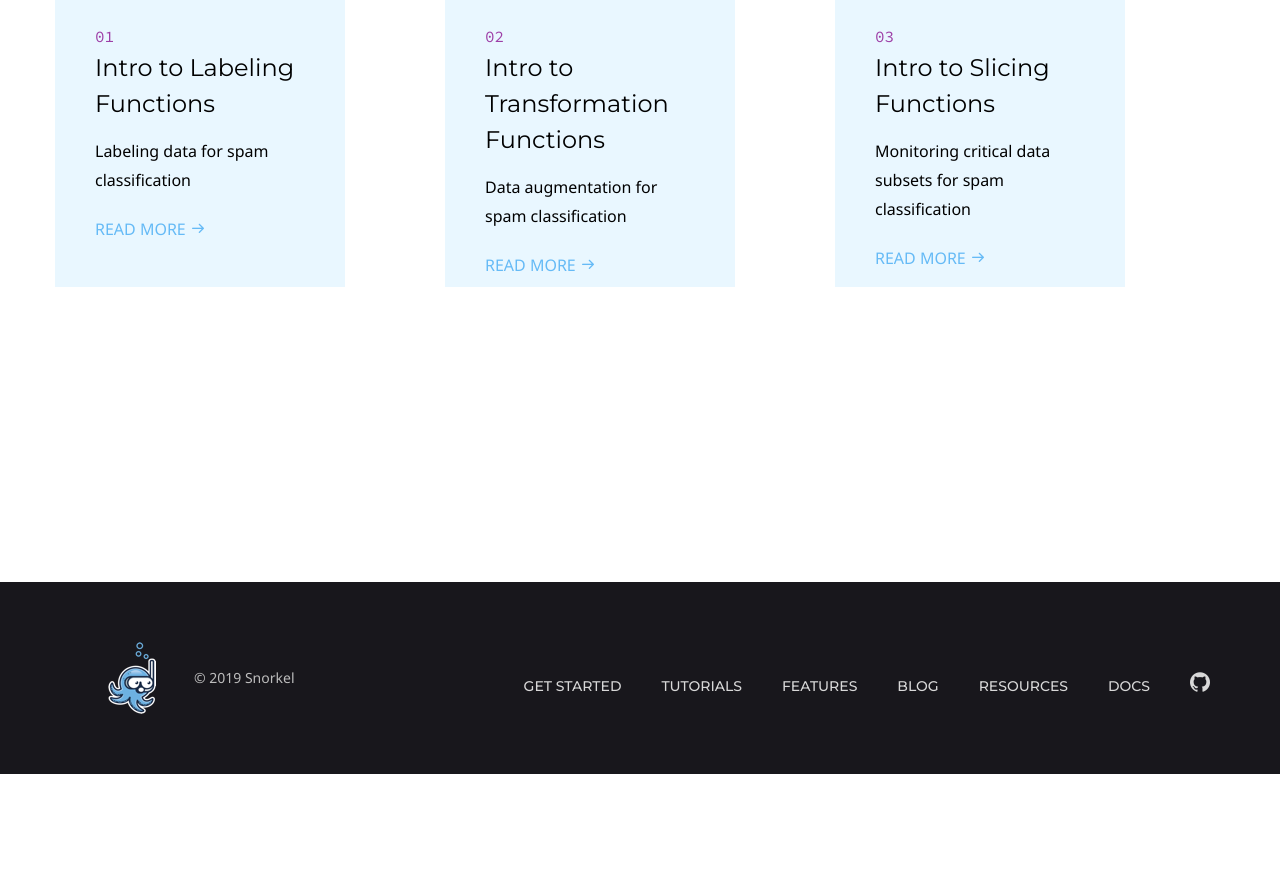
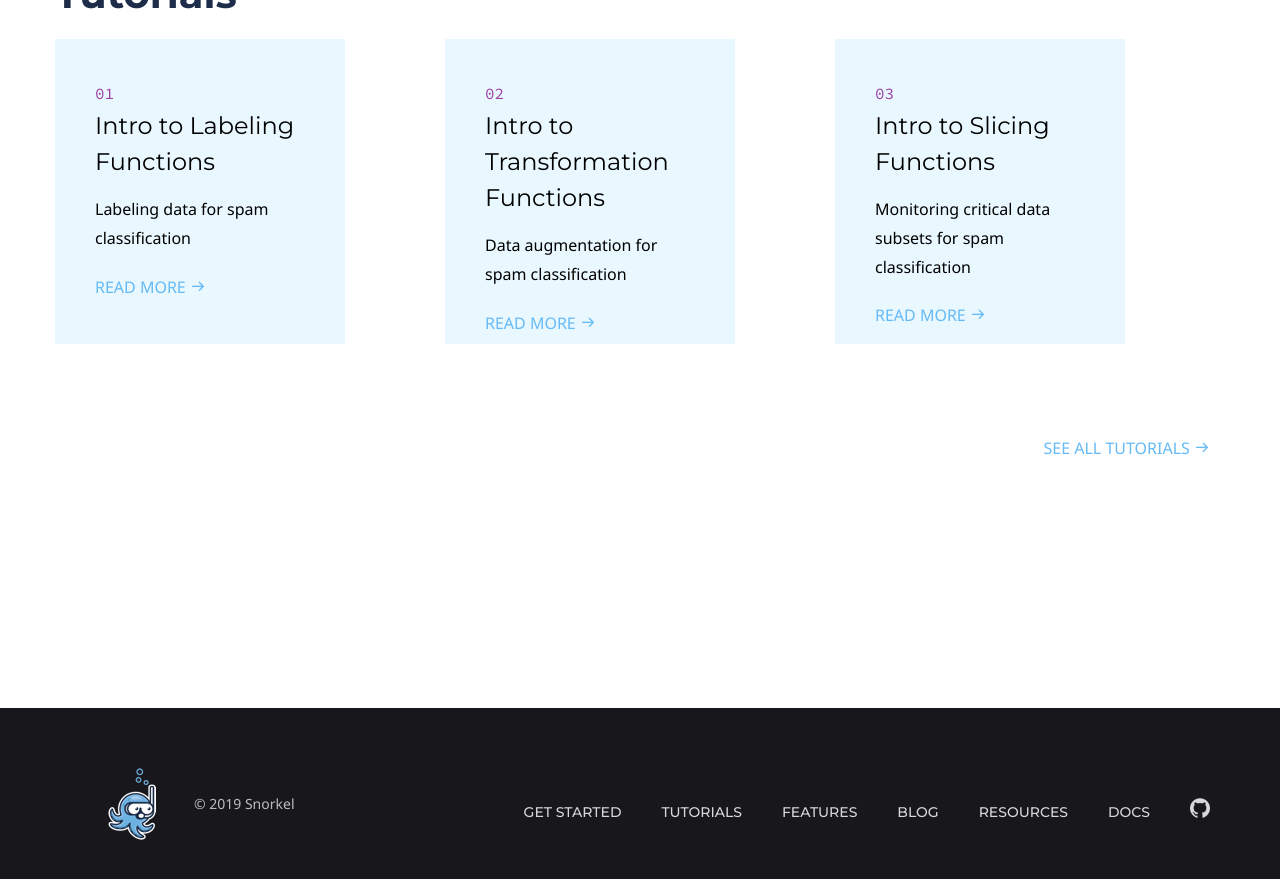
Before and after one commit to snorkel-team/website, a Jekyll site: the page built from get-started.md, in a window 1280 px wide and 900 px high, scrolled down 8361 px. Shown: the top 879 px of the window. Built offline with Jekyll 4.4.1, drawn with Linux system fonts in a browser that asks for light colours; some web fonts are replaced; before the commit the page ends 9135 px from its top, so only the background shows below that.

Commit message:
add link to tutorials, increase spacing

```diff
--- a/get-started.md
+++ b/get-started.md
@@ -30,6 +30,8 @@ title: Get Started
     {% include_relative _getting_started/getting_started.md %}
   </div>
   <br>
+  <br>
+  <br>
 
     <div class="row row-spacing mobile-padding">
       <h1>Tutorials</h1>
@@ -46,7 +48,11 @@ title: Get Started
         </a>
         {% endfor %}
       </div>
-    </div>
 
+
+      <div class="col-sm-12 all-tweets">
+        <a href="/use-cases/">SEE ALL TUTORIALS <i
+            class="icon icon--arrow-right"></i></a>
+      </div>
   </div>
 </div>
```
